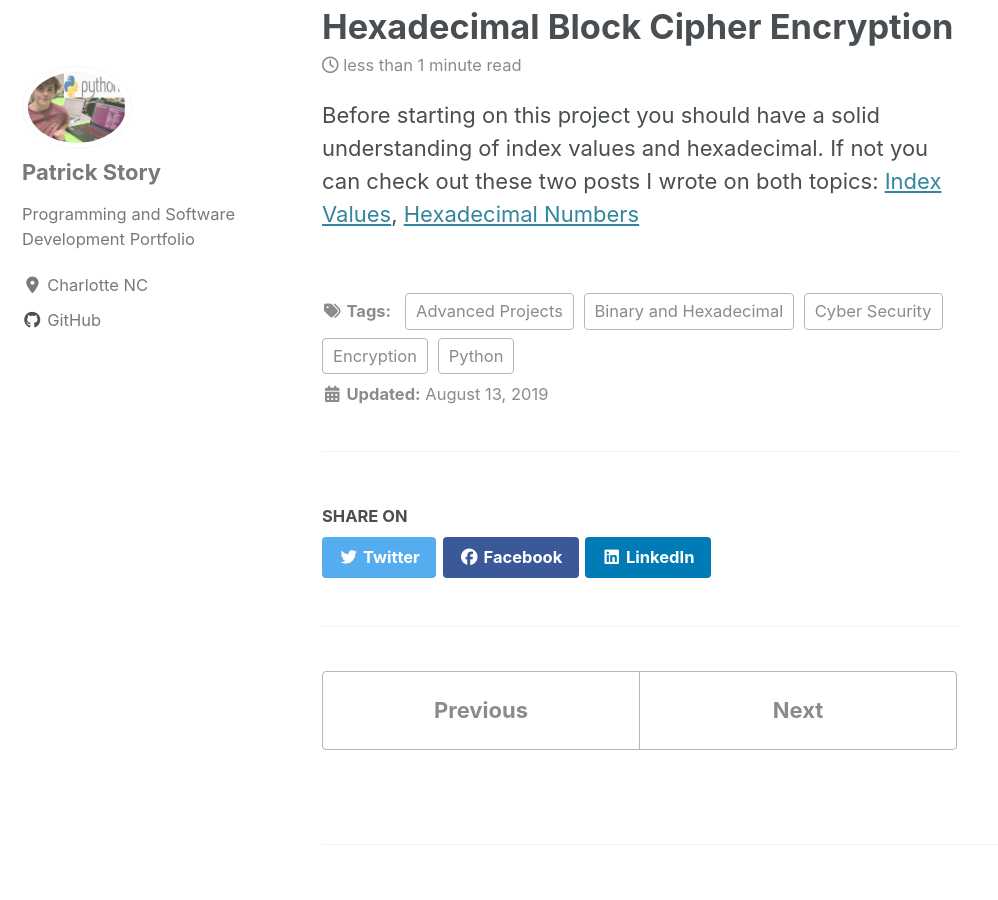
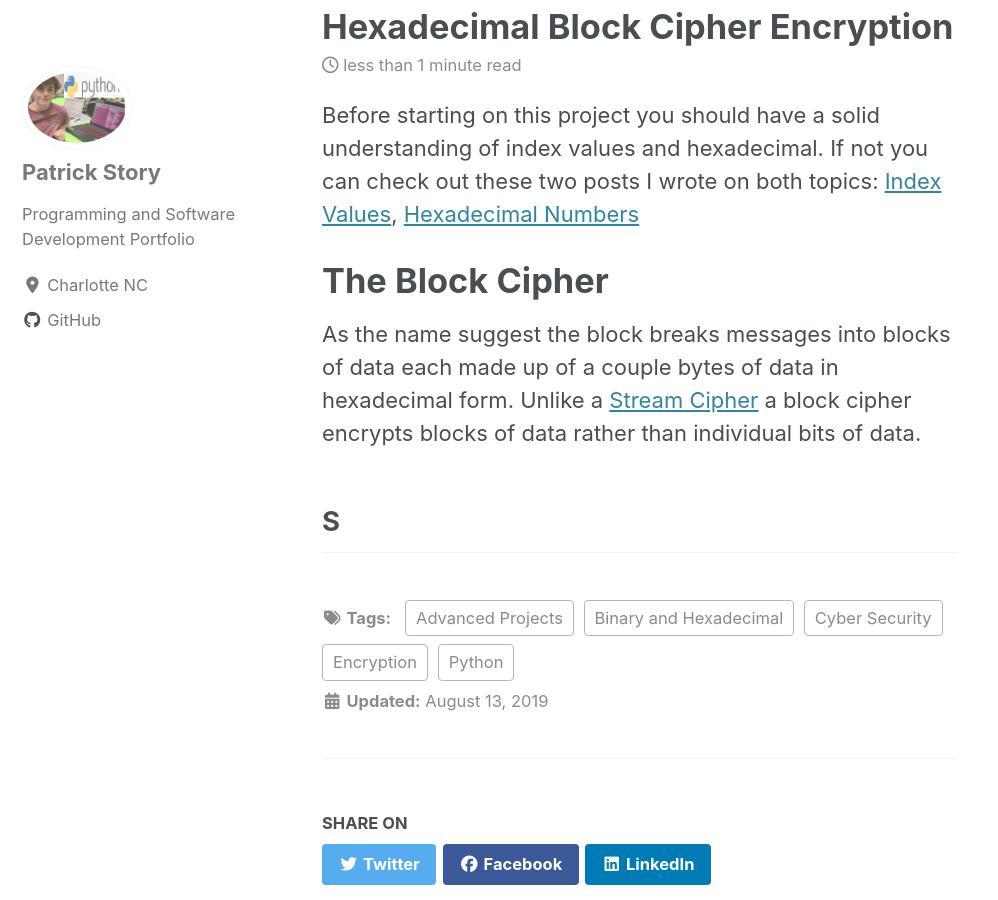
Before and after one commit to Patchyst/Patchyst.github.io, a Jekyll site: the page built from _posts/2019-08-13-BlockCipher.md, in a window 1280 px wide and 900 px high, scrolled down 492 px. Shown: the whole window, without its empty margins (0-998 px from the left). Built offline with Jekyll 4.4.1, drawn with Linux system fonts in a browser that asks for light colours; cached includes are drawn as plain includes; nearby versions of some CDN libraries.

Commit message:
updating Block Cipher Project

```diff
--- a/_posts/2019-08-13-BlockCipher.md
+++ b/_posts/2019-08-13-BlockCipher.md
@@ -7,3 +7,6 @@ header:
 excerpt: ""
 ---
 Before starting on this project you should have a solid understanding of index values and hexadecimal. If not you can check out these two posts I wrote on both topics: [Index Values](https://patchyst.github.io/indexASCII/), [Hexadecimal Numbers](https://patchyst.github.io/hexadecimalandcharactercodes/)
+# The Block Cipher
+As the name suggest the block breaks messages into blocks of data each made up of a couple bytes of data in hexadecimal form. Unlike a [Stream Cipher](https://patchyst.github.io/indexASCII/) a block cipher encrypts blocks of data rather than individual bits of data.
+## S
```
